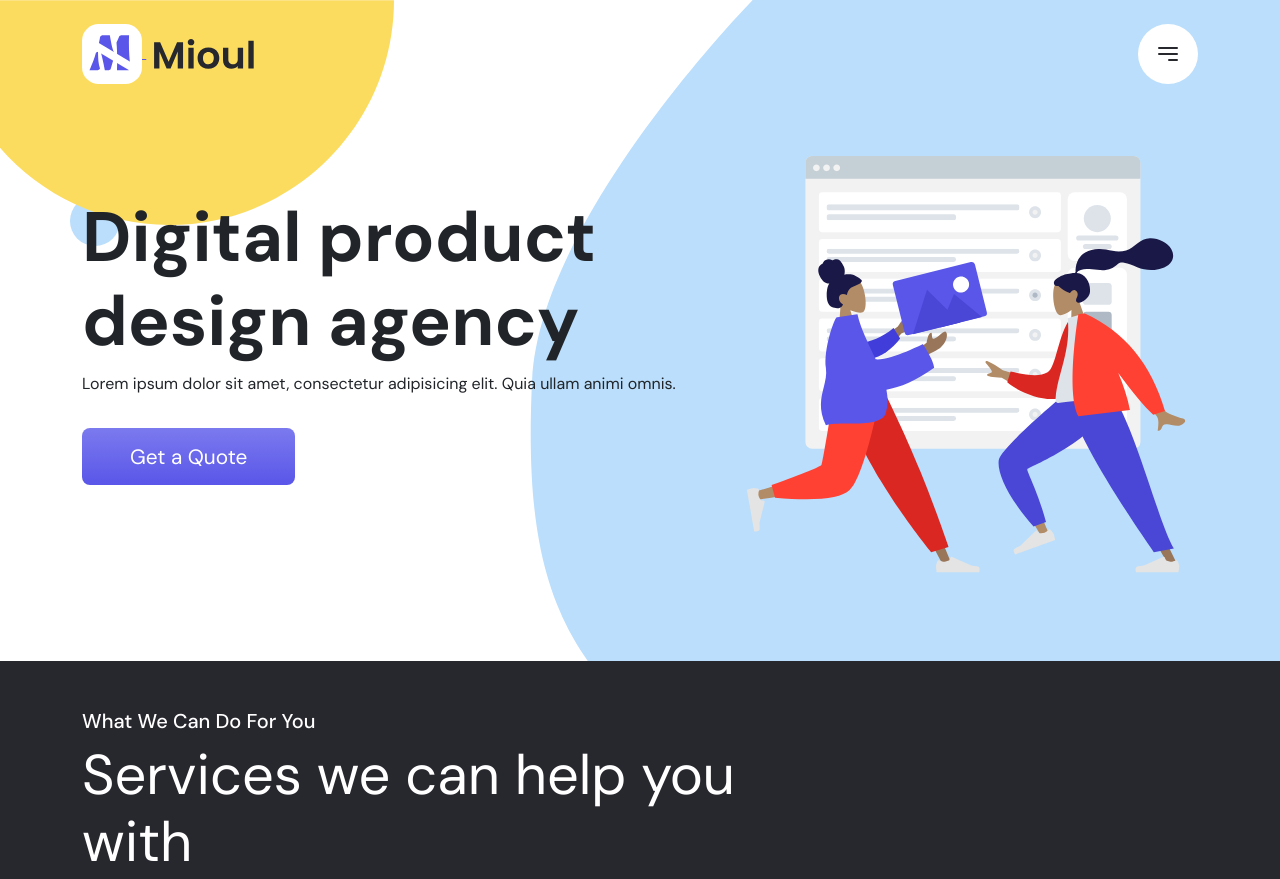
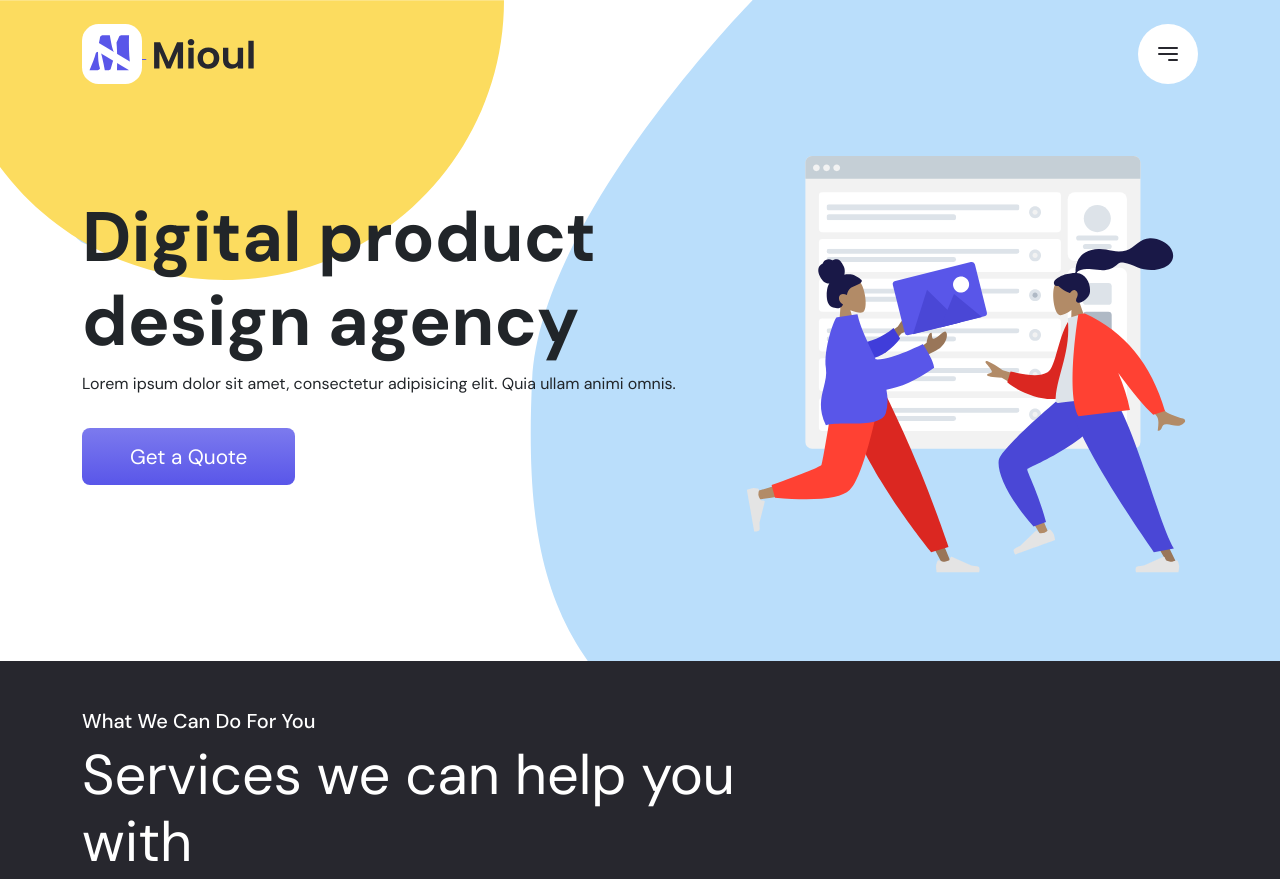
Before and after one commit to amitk2020/Mioul, a website: page index.html in a window 1280 px wide. Shown: the top 879 px of the page. Drawn offline with nearby package versions, Linux system fonts and the light colour scheme.

Commit message:
yellow bubble rem width

```diff
--- a/scss/pages/_home.scss
+++ b/scss/pages/_home.scss
@@ -10,7 +10,7 @@
         width:400px;
     }
     @include media-breakpoint-up(lg) {
-        width:450px;
+        width:35rem;
     }
 }
 
```
Also changed, not shown: css/main.css, 1 other file.
